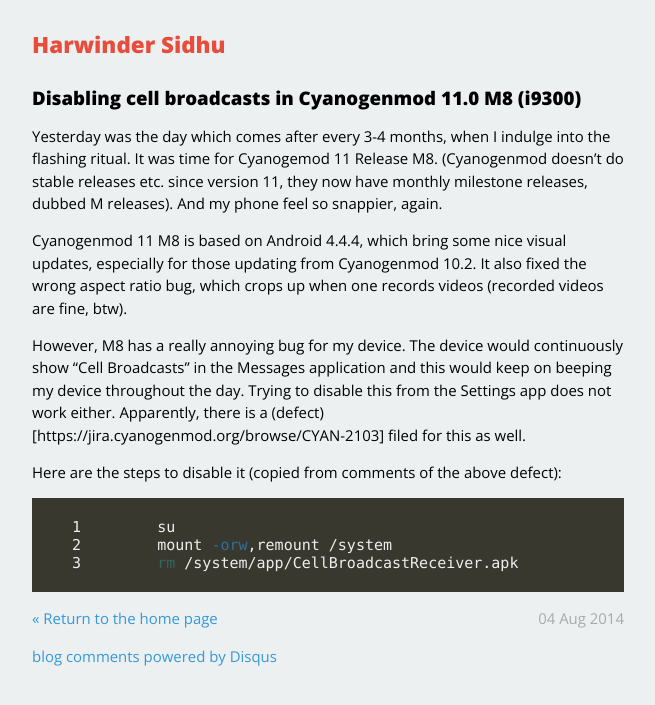
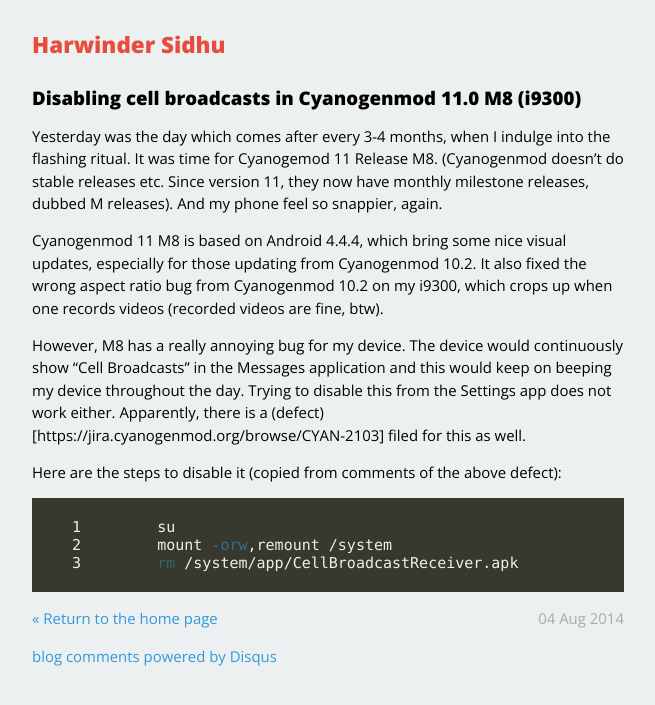
Before and after one commit to harwinder/harwinder.github.com, a Jekyll site: the page built from _posts/2014-08-04-disabling-cell-broadcasts-cm-11-m8.md, in a window 1280 px wide. Shown: the top 705 px of the page, without its empty margins (312-967 px from the left). Built offline with Jekyll 4.4.1, drawn with Linux system fonts in a browser that asks for light colours; Markdown is read by kramdown in place of the engine named in the settings; comment, search, counter and statistics services are not loaded.

Commit message:
minor corrections

```diff
--- a/_posts/2014-08-04-disabling-cell-broadcasts-cm-11-m8.md
+++ b/_posts/2014-08-04-disabling-cell-broadcasts-cm-11-m8.md
@@ -4,16 +4,18 @@
 summary: Cyanogenmod has a really annoying Cell Broadcasts bug in Release 11 M8. Here's how to disable it
 ---
 
-Yesterday was the day which comes after every 3-4 months, when I indulge into the flashing ritual. It was time for Cyanogemod 11 Release M8. (Cyanogenmod doesn't do stable releases etc. since version 11, they now have monthly milestone releases, dubbed M releases). And my phone feel so snappier, again.
+Yesterday was the day which comes after every 3-4 months, when I indulge into the flashing ritual. It was time for Cyanogemod 11 Release M8. (Cyanogenmod doesn't do stable releases etc. Since version 11, they now have monthly milestone releases, dubbed M releases). And my phone feel so snappier, again.
 
-Cyanogenmod 11 M8 is based on Android 4.4.4, which bring some nice visual updates, especially for those updating from Cyanogenmod 10.2. It also fixed the wrong aspect ratio bug, which crops up when one records videos (recorded videos are fine, btw).
+Cyanogenmod 11 M8 is based on Android 4.4.4, which bring some nice visual updates, especially for those updating from Cyanogenmod 10.2. It also fixed the wrong aspect ratio bug from Cyanogenmod 10.2 on my i9300, which crops up when one records videos (recorded videos are fine, btw).
 
 However, M8 has a really annoying bug for my device. The device would continuously show "Cell Broadcasts" in the Messages application and this would keep on beeping my device throughout the day. Trying to disable this from the Settings app does not work either. Apparently, there is a (defect)[https://jira.cyanogenmod.org/browse/CYAN-2103] filed for this as well.
 
 Here are the steps to disable it (copied from comments of the above defect):
 
 {% highlight bash linenos %}
+
     su
     mount -orw,remount /system
     rm /system/app/CellBroadcastReceiver.apk
+
 {% endhighlight %}
```
